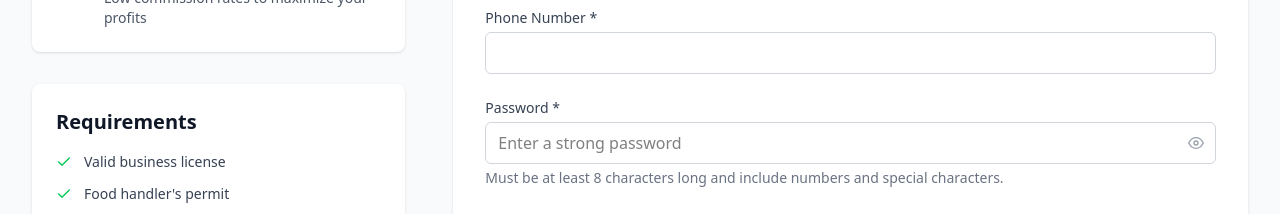
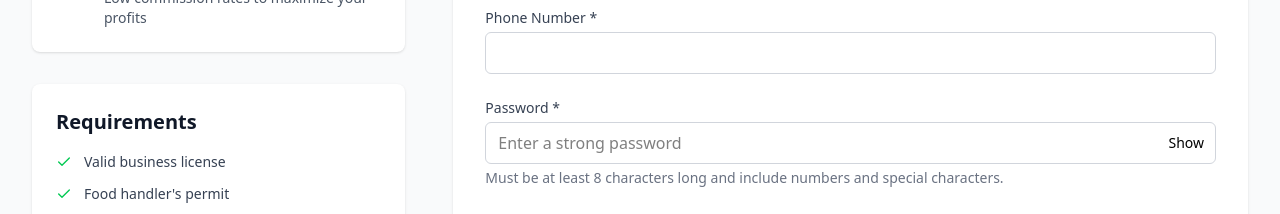
Before and after one commit to sahadcse/restauranthubfrontend, a Next.js app: page /vendor-signup in a window 1280 px wide. Shown: the part 1280-1494 px from the top of the page. Built offline with nearby package versions, Linux system fonts and the light colour scheme; no server answers.

Commit message:
Fix: Return the User Data After Successfully Verification

```diff
--- a/src/app/globals.css
+++ b/src/app/globals.css
@@ -18,3 +18,43 @@
     @apply bg-blue-500;
   }
 }
+
+/* Disable browser password visibility controls */
+input[type="password"]::-webkit-textfield-decoration-container,
+input[type="password"]::-webkit-textfield-decoration,
+input[type="password"]::-webkit-caps-lock-indicator,
+input[type="password"]::-webkit-credentials-auto-fill-button,
+input[type="password"]::-webkit-reveal {
+  display: none !important;
+}
+
+input[type="password"]::-ms-reveal,
+input[type="password"]::-ms-clear {
+  display: none !important;
+}
+
+/* Remove Edge password reveal button */
+input[type="password"]::-ms-reveal {
+  width: 0 !important;
+  height: 0 !important;
+}
+
+/* Firefox password reveal prevention */
+input[type="password"] {
+  -moz-appearance: textfield;
+}
+
+/* Ensure password toggle button stays in position */
+.password-toggle-btn {
+  position: absolute;
+  right: 0;
+  top: 50%;
+  transform: translateY(-50%);
+  z-index: 10;
+  background: transparent;
+  border: none;
+  padding: 0 12px;
+  font-size: 14px;
+  line-height: 1;
+  cursor: pointer;
+}
--- a/src/components/features/Vendor/smallComponents/PersonalInfoStep.tsx
+++ b/src/components/features/Vendor/smallComponents/PersonalInfoStep.tsx
@@ -1,6 +1,5 @@
 import React, { useState } from "react";
 import { FormStepProps } from "../../../../lib/interfaces/vendorForm";
-import { FiEye, FiEyeOff } from "react-icons/fi";
 
 interface PersonalInfoStepProps extends FormStepProps {
   isStep2?: boolean;
@@ -134,22 +133,22 @@ export const PersonalInfoStep: React.FC<PersonalInfoStepProps> = ({
               name="password"
               value={formData.password || ""}
               onChange={handleInputChange}
-              className={`w-full px-3 py-2 pr-10 border rounded-md focus:ring-2 focus:ring-teal-500 focus:border-teal-500 ${
+              className={`w-full px-3 py-2 pr-16 border rounded-md focus:ring-2 focus:ring-teal-500 focus:border-teal-500 ${
                 errors?.password ? "border-red-300" : "border-gray-300"
               }`}
               placeholder="Enter a strong password"
+              autoComplete="new-password"
+              data-testid="password-input"
             />
             <button
               type="button"
               onClick={() => setShowPassword(!showPassword)}
-              className="absolute inset-y-0 right-0 pr-3 flex items-center hover:text-gray-600 focus:outline-none"
+              className="password-toggle-btn"
               tabIndex={-1}
+              aria-label={showPassword ? "Hide password" : "Show password"}
+              data-testid="password-toggle"
             >
-              {showPassword ? (
-                <FiEyeOff className="h-4 w-4 text-gray-400" />
-              ) : (
-                <FiEye className="h-4 w-4 text-gray-400" />
-              )}
+              {showPassword ? "Hide" : "Show"}
             </button>
           </div>
           {errors?.password && (
```
